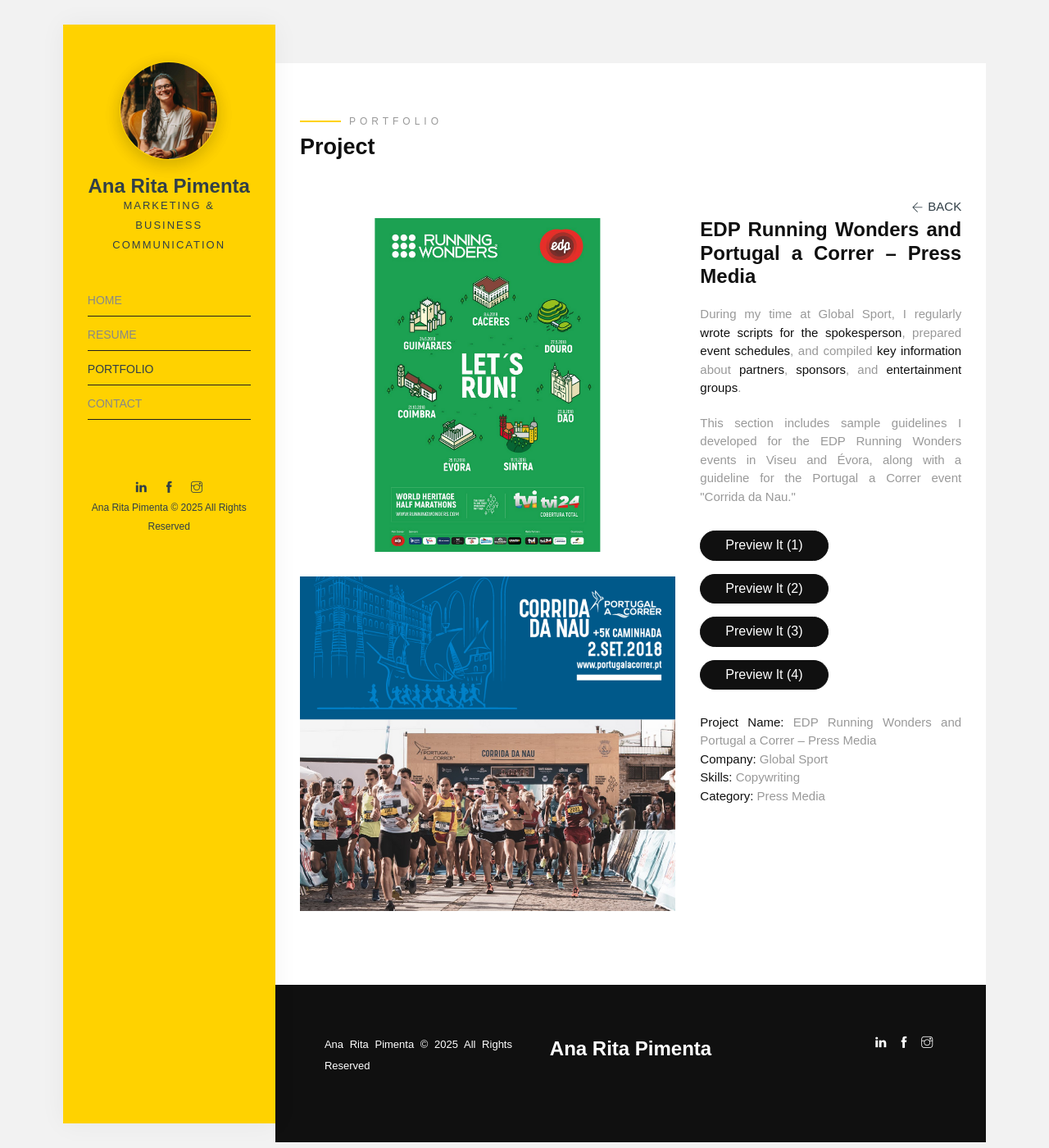
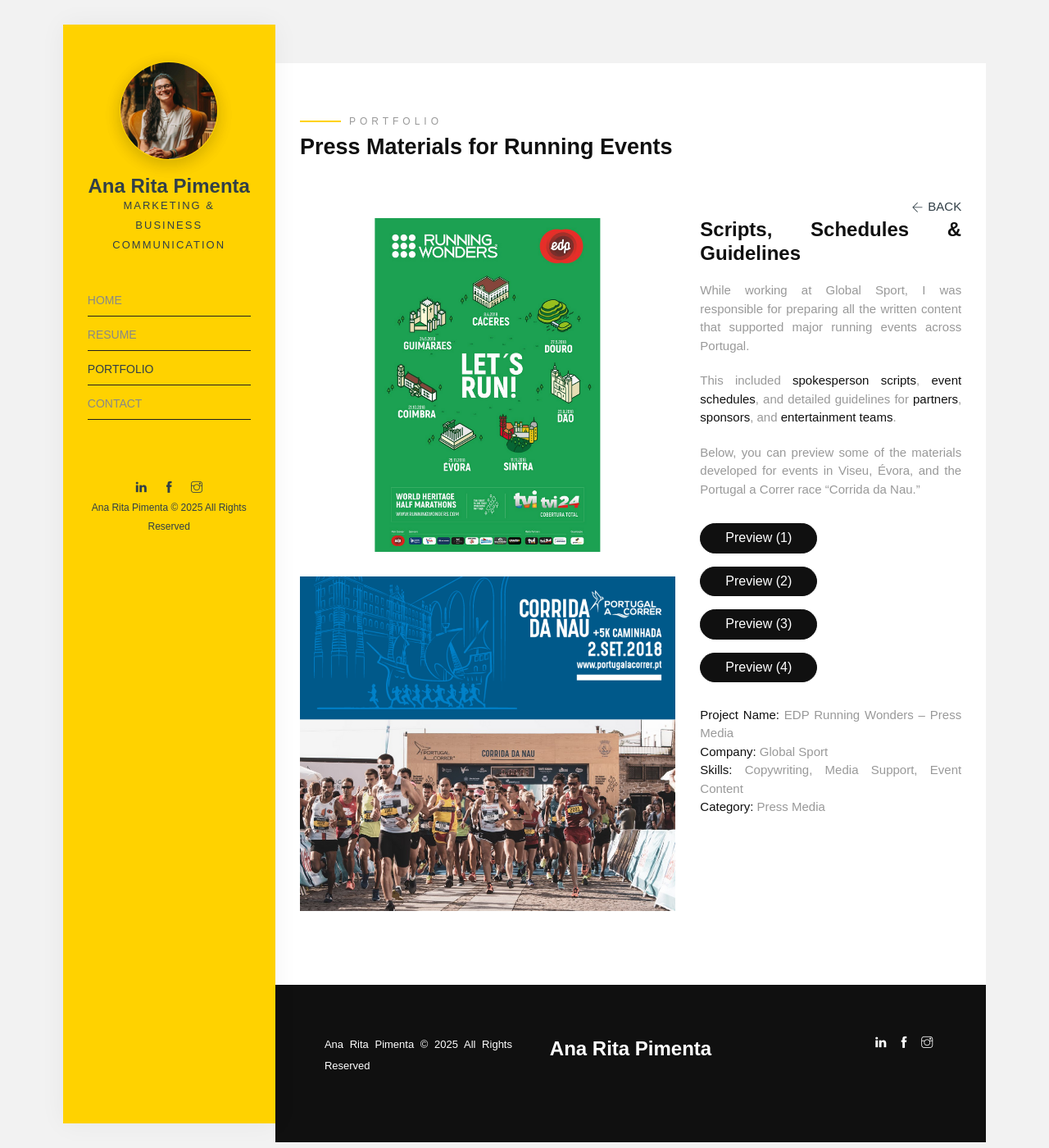
Before and after one commit to anaritapimenta/anaritapimenta.github.io, a Jekyll site: the page built from portfolio/edp-running-wonders-and-portugal-a-correr-press-media/index.html, in a window 1280 px wide and 1400 px high. Shown: the whole window at 82% size. Built offline with Jekyll 4.4.1, drawn with Linux system fonts in a browser that asks for light colours; some web fonts are replaced.

Commit message:
Update index.html

```diff
--- a/portfolio/edp-running-wonders-and-portugal-a-correr-press-media/index.html
+++ b/portfolio/edp-running-wonders-and-portugal-a-correr-press-media/index.html
@@ -1,14 +1,28 @@
 ---
-title: EDP Running Wonders & Portugal a Correr – Press Media | Ana Rita Pimenta
-description: Copywriting and media preparation for EDP Running Wonders and Portugal a Correr events, including scripts, schedules, and partner guidelines for multiple Portuguese cities.
+title: EDP Running Wonders – Press & Copywriting
 layout: default
+description: Scripts and event prep for EDP Running Wonders and Portugal a Correr. Includes media schedules, guidelines, and partner docs by Ana Rita Pimenta.
+og_image: /assets/img/portfolio/project-7/1.png
 ---
 
 <head>
   <meta charset="UTF-8" />
   <meta name="viewport" content="width=device-width, initial-scale=1" />
-  <meta name="description" content="Copywriting and media preparation for EDP Running Wonders and Portugal a Correr events, including scripts, schedules, and partner guidelines for multiple Portuguese cities." />
-  <title>EDP Running Wonders & Portugal a Correr – Press Media | Ana Rita Pimenta</title>
+  <title>{{ page.title }} | Ana Rita Pimenta</title>
+  <meta name="description" content="{{ page.description }}" />
+
+  <!-- Open Graph -->
+  <meta property="og:title" content="{{ page.title }} | Ana Rita Pimenta" />
+  <meta property="og:description" content="{{ page.description }}" />
+  <meta property="og:type" content="website" />
+  <meta property="og:url" content="{{ page.url | absolute_url }}" />
+  <meta property="og:image" content="{{ page.og_image | absolute_url }}" />
+
+  <!-- Twitter Card -->
+  <meta name="twitter:card" content="summary_large_image" />
+  <meta name="twitter:title" content="{{ page.title }} | Ana Rita Pimenta" />
+  <meta name="twitter:description" content="{{ page.description }}" />
+  <meta name="twitter:image" content="{{ page.og_image | absolute_url }}" />
 </head>
 
 <div class="projects">
@@ -16,16 +30,16 @@
     <div class="row">
       <div class="col-md-12">
         <span class="heading-meta style-1">Portfolio</span>
-        <h2 class="heading animate-box" data-animate-effect="fadeInLeft">
-          Project
-        </h2>
+        <h1 class="heading animate-box" data-animate-effect="fadeInLeft">
+          Press Materials for Running Events
+        </h1>
         <a
           href="{{ 'portfolio/' | prepend: site.baseurl | prepend: site.url }}"
           aria-label="Back to Portfolio"
           style="float: right; display: flex; margin-top: 10px"
         >
           <i class="ti-arrow-left font-14px gray-icon" aria-hidden="true"></i>
-          <p
+          <span
             style="
               margin-bottom: 0;
               margin-top: 1.21px;
@@ -34,90 +48,57 @@
             "
           >
             Back
-          </p>
+          </span>
         </a>
       </div>
     </div>
 
     <div class="row">
-      <div
-        class="col-md-7 image-content animate-box fadeInLeft"
-        data-animate-effect="fadeInLeft"
-      >
+      <!-- Images -->
+      <div class="col-md-7 image-content animate-box" data-animate-effect="fadeInLeft">
         <img
           class="img-fluid mb-30"
           src="{{ 'assets/img/portfolio/project-7/1.png' | prepend: site.baseurl | prepend: site.url }}"
-          alt="EDP Running Wonders and Portugal a Correr event – Image 1"
+          alt="Runner at EDP Running Wonders event"
           loading="lazy"
         />
         <img
           class="img-fluid mb-30"
           src="{{ 'assets/img/portfolio/project-7/2.png' | prepend: site.baseurl | prepend: site.url }}"
-          alt="EDP Running Wonders and Portugal a Correr event – Image 2"
+          alt="Press coverage at Portugal a Correr event"
           loading="lazy"
         />
       </div>
 
-      <div
-        class="col-md-5 sticky-parent animate-box fadeInLeft"
-        data-animate-effect="fadeInLeft"
-      >
+      <!-- Text Section -->
+      <div class="col-md-5 sticky-parent animate-box" data-animate-effect="fadeInLeft">
         <div id="sticky_item">
-          <div class="project-desc">
-            <h2>EDP Running Wonders and Portugal a Correr – Press Media</h2>
+          <article class="project-desc">
+            <h2>Scripts, Schedules & Guidelines</h2>
+
             <p>
-              During my time at Global Sport, I regularly
-              <strong>wrote scripts for the spokesperson</strong>, prepared
-              <strong>event schedules</strong>, and compiled
-              <strong>key information</strong> about
-              <strong>partners</strong>, <strong>sponsors</strong>, and
-              <strong>entertainment groups</strong>.
+              While working at Global Sport, I was responsible for preparing all the written content that supported major running events across Portugal.
             </p>
             <p>
-              This section includes sample guidelines I developed for the EDP Running Wonders events in Viseu
-              and Évora, along with a guideline for the Portugal a Correr event "Corrida da Nau."
+              This included <strong>spokesperson scripts</strong>, <strong>event schedules</strong>, and detailed guidelines for <strong>partners</strong>, <strong>sponsors</strong>, and <strong>entertainment teams</strong>.
+            </p>
+            <p>
+              Below, you can preview some of the materials developed for events in Viseu, Évora, and the Portugal a Correr race “Corrida da Nau.”
             </p>
 
-            <input
-              style="margin-bottom: 6px"
-              type="button"
-              value="Preview It (1)"
-              onclick="window.open('preview-1.pdf','_blank')"
-              aria-label="Open Preview It 1 in a new tab"
-            />
-            <br />
-            <input
-              style="margin-bottom: 6px"
-              type="button"
-              value="Preview It (2)"
-              onclick="window.open('preview-2.pdf','_blank')"
-              aria-label="Open Preview It 2 in a new tab"
-            />
-            <br />
-            <input
-              style="margin-bottom: 6px"
-              type="button"
-              value="Preview It (3)"
-              onclick="window.open('preview-3.pdf','_blank')"
-              aria-label="Open Preview It 3 in a new tab"
-            />
-            <br />
-            <input
-              style="margin-bottom: 6px"
-              type="button"
-              value="Preview It (4)"
-              onclick="window.open('preview-4.pdf','_blank')"
-              aria-label="Open Preview It 4 in a new tab"
-            />
-            <br />
-            <br />
+            <!-- PDF Preview Buttons -->
+            <input type="button" value="Preview (1)" onclick="window.open('preview-1.pdf','_blank')" aria-label="Open PDF preview 1" style="margin-bottom: 6px" /><br />
+            <input type="button" value="Preview (2)" onclick="window.open('preview-2.pdf','_blank')" aria-label="Open PDF preview 2" style="margin-bottom: 6px" /><br />
+            <input type="button" value="Preview (3)" onclick="window.open('preview-3.pdf','_blank')" aria-label="Open PDF preview 3" style="margin-bottom: 6px" /><br />
+            <input type="button" value="Preview (4)" onclick="window.open('preview-4.pdf','_blank')" aria-label="Open PDF preview 4" style="margin-bottom: 6px" /><br /><br />
+
             <p>
-              <strong>Project Name:</strong> EDP Running Wonders and Portugal a Correr – Press Media<br />
+              <strong>Project Name:</strong> EDP Running Wonders – Press Media<br />
               <strong>Company:</strong> Global Sport<br />
-              <strong>Skills:</strong> Copywriting<br />
+              <strong>Skills:</strong> Copywriting, Media Support, Event Content<br />
               <strong>Category:</strong> Press Media
             </p>
-          </div>
+          </article>
         </div>
       </div>
     </div>
```
